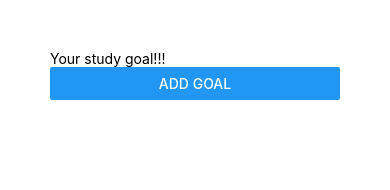
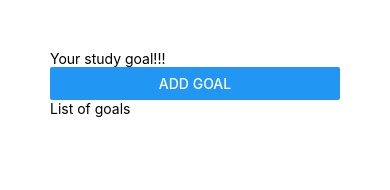
Before and after one commit to Eshwar17/InternPixel-React-Native, a React Native app: screen / in a window 390 px wide. Shown: the top 190 px of the page. Built offline with nearby package versions, Linux system fonts and the light colour scheme.

Commit message:
Added another View component to show the list of goals

```diff
--- a/App.js
+++ b/App.js
@@ -8,7 +8,9 @@ export default function App() {
         <TextInput placeholder='Your study goal!!!'/>
         <Button title='Add Goal'/>
       </View>
-
+      <View>
+        <Text>List of goals</Text>
+      </View>
     </View>
   );
 }
```
